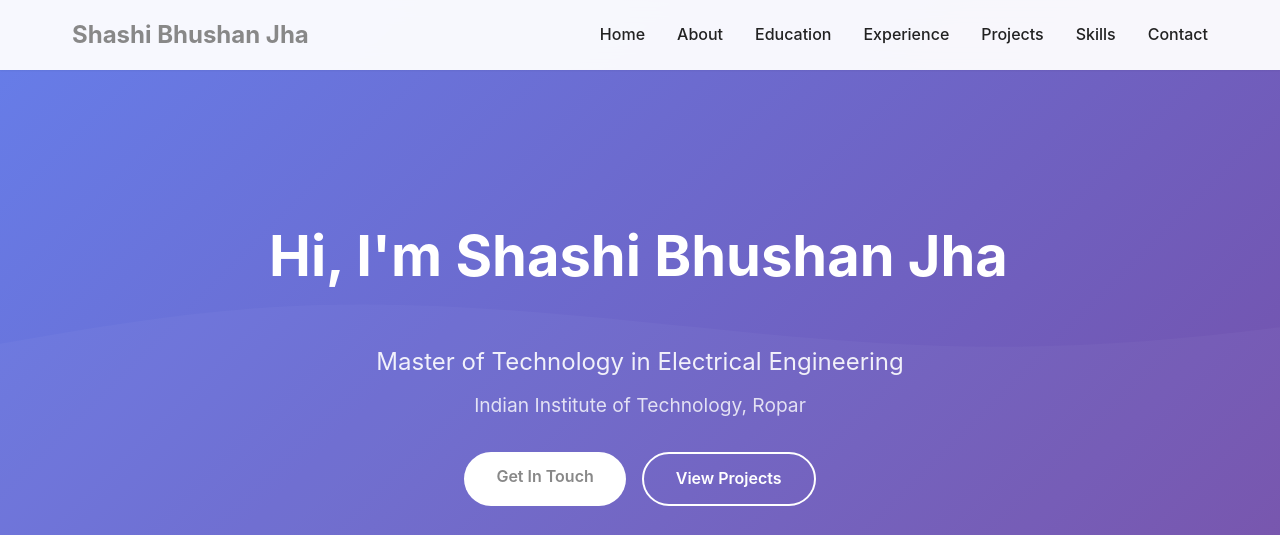
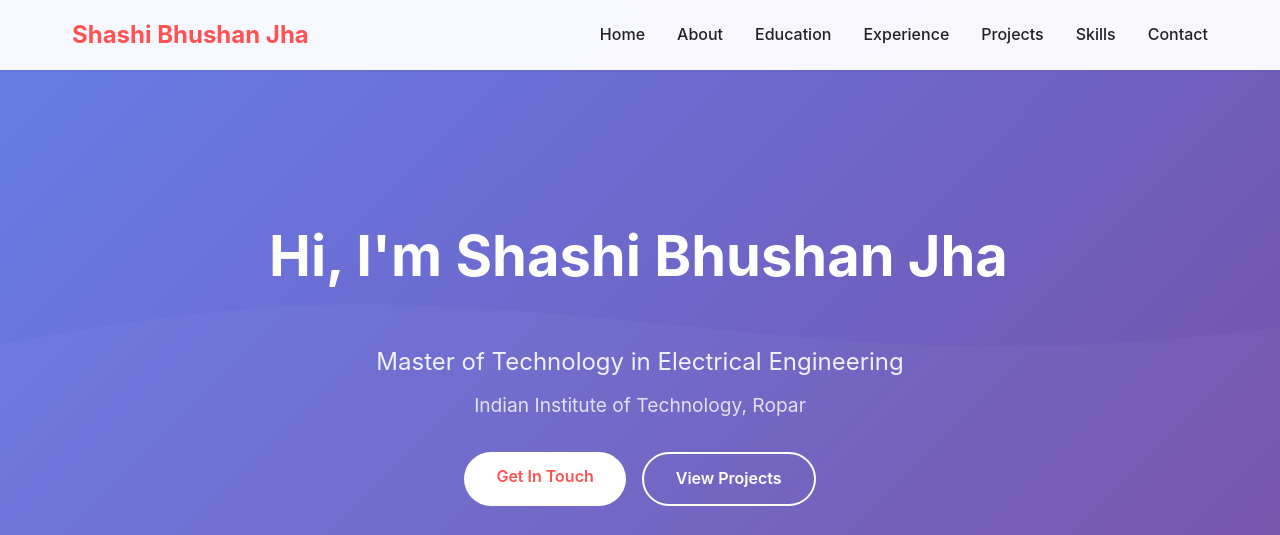
Before and after one commit to ShashiBhushan22/shashibhushanjha.me, a plain HTML site: page index.html in a window 1280 px wide. Shown: the top 535 px of the page. Drawn offline with Linux system fonts and the light colour scheme.

Commit message:
Update theme: vibrant red, green, yellow accents for innovation and energy

```diff
--- a/styles.css
+++ b/styles.css
@@ -8,17 +8,17 @@
 }
 
 :root {
-    --primary-color: #888888;
-    --secondary-color: #555555;
-    --accent-color: #aaaaaa;
+    --primary-color: #ff5252;      /* Bright red for energy/innovation */
+    --secondary-color: #43a047;    /* Green for reliability */
+    --accent-color: #ffd600;       /* Yellow for vibrancy */
     --text-dark: #222222;
     --text-light: #666666;
-    --bg-light: #e0e0e0;
-    --bg-white: #f5f5f5;
-    --border-color: #cccccc;
-    --success-color: #888888;
-    --gradient-1: linear-gradient(135deg, #bdbdbd 0%, #757575 100%);
-    --gradient-2: linear-gradient(135deg, #888888 0%, #aaaaaa 100%);
+    --bg-light: #f5f5f5;
+    --bg-white: #ffffff;
+    --border-color: #e0e0e0;
+    --success-color: #43a047;
+    --gradient-1: linear-gradient(135deg, #ff5252 0%, #ffd600 100%);
+    --gradient-2: linear-gradient(135deg, #43a047 0%, #ffd600 100%);
     --shadow-sm: 0 1px 2px 0 rgba(0, 0, 0, 0.05);
     --shadow-md: 0 4px 6px -1px rgba(0, 0, 0, 0.1);
     --shadow-lg: 0 10px 15px -3px rgba(0, 0, 0, 0.1);
```
